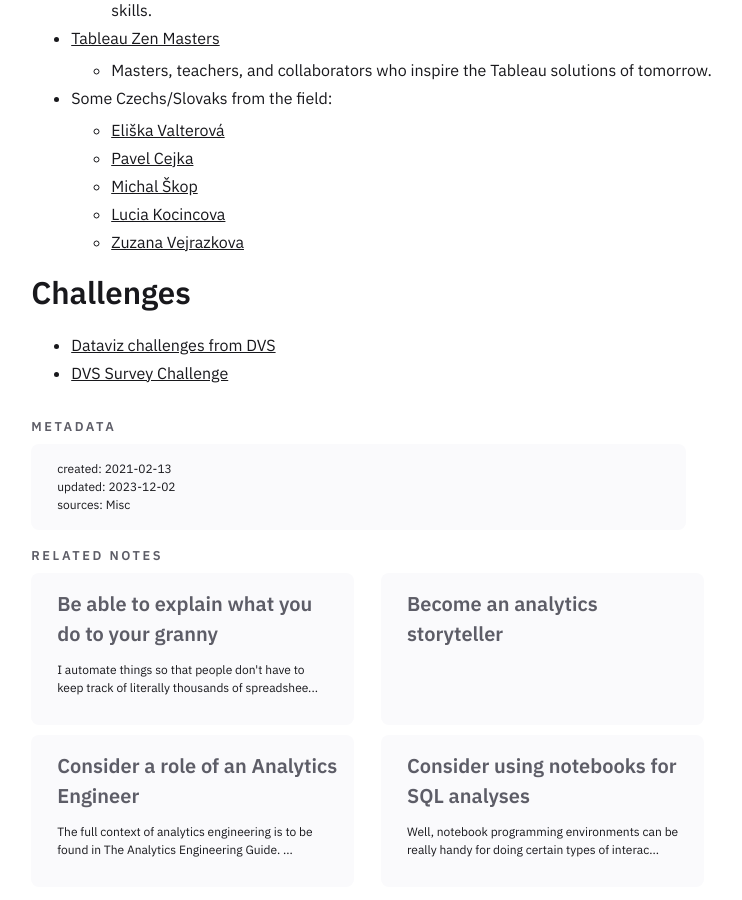
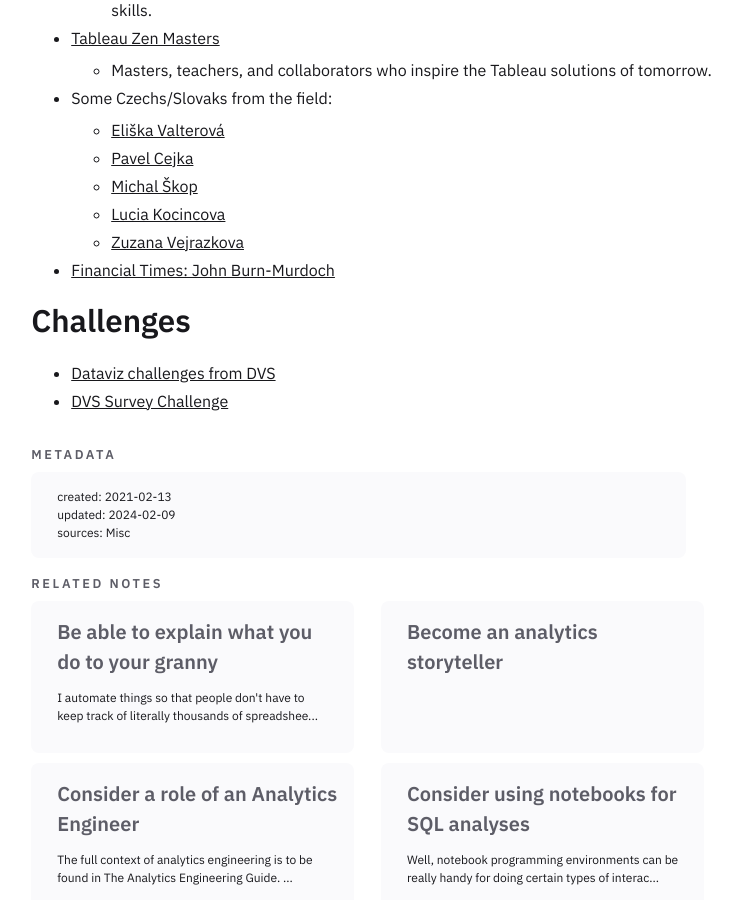
Before and after one commit to one-data-cookie/one-data-cookie.github.io, a Jekyll site: the page built from _notes/data-vis/Learn from others.md, in a window 1280 px wide and 900 px high, scrolled down 2355 px. Shown: the whole window, without its empty margins (264-1006 px from the left). Built offline with Jekyll 4.4.1, drawn with Linux system fonts in a browser that asks for light colours.

Commit message:
sync notes and files as of 2024-02-09 19:07:13 UTC

```diff
--- a/_notes/data-vis/Learn from others.md
+++ b/_notes/data-vis/Learn from others.md
@@ -5,7 +5,7 @@
 tags: [learn, people]
 season: summer
 created: 2021-02-13
-updated: 2023-12-02
+updated: 2024-02-09
 sources: Misc
 ---
 
@@ -81,6 +81,7 @@
 	- [Michal Škop](https://github.com/michalskop)
 	- [Lucia Kocincova](http://lucyia.com/)
 	- [Zuzana Vejrazkova](https://www.linkedin.com/in/zuzanavejrazkova)
+- [Financial Times: John Burn-Murdoch](https://www.ft.com/john-burn-murdoch)
 
 ## Challenges
 - [Dataviz challenges from DVS](https://docs.google.com/spreadsheets/d/1PDsC10-NRVLC5pxZaJ1JO_NzYxVmB7Bx7RPoYPT1h_8/edit#gid=649830353)
```
